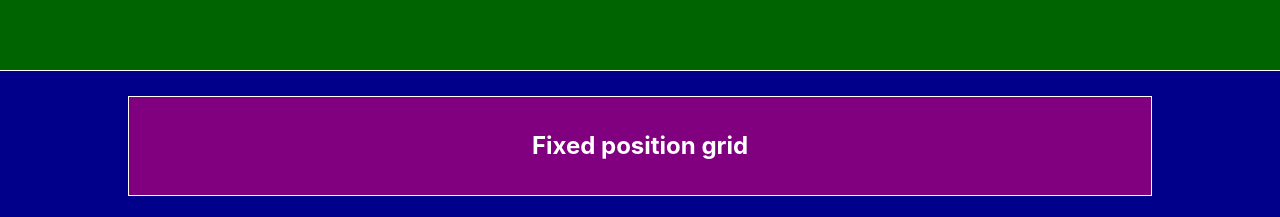
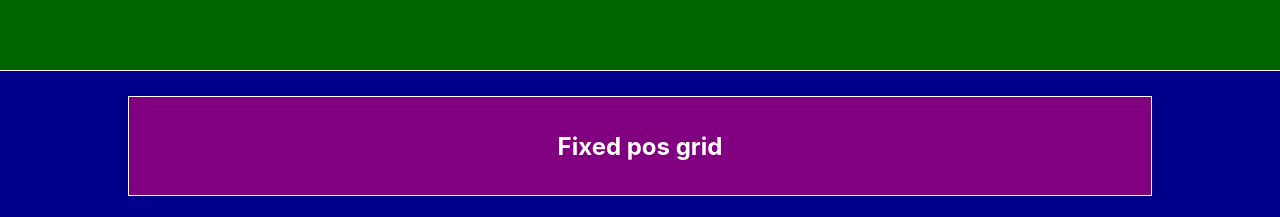
Before and after one commit to SuperJuicer/reflow, a React (Create React App) app: page / in a window 1280 px wide. Shown: the part 580-797 px from the top of the page. Built offline with nearby package versions, Linux system fonts and the light colour scheme.

Commit message:
App scrolls and keeps fixed position grid centered vertically.

```diff
--- a/src/App.js
+++ b/src/App.js
@@ -1,30 +1,33 @@
-import React, { useEffect, useState } from 'react';
+import { useEffect, useState } from 'react';
 import Bottom from './Bottom';
 import Top from './Top';
-// import React, {useState, useRef} from 'react';
 
+/**
+ * Renders the app. Children are Top and Bottom components.
+ * Can zoom up to 400% at 1280x1024 resolution without loss of function.
+ * This meets WCAG's Success Criterion 1.4.10.
+ */
 function App() {
 
-  // We'll need a reference to pass the yOffset to the grid eventually
+  // We'll need to pass the yOffset to the grid eventually for scrolling when the user zooms in,
+  // especially with resolution 1280x1024 up to 400%.
   const [yOffset, setYOffset] = useState(0);
   useEffect(() => {
     window.onscroll = () => {
-      setYOffset(window.pageYOffset)
+      setYOffset(window.pageYOffset);
     }
   }, []);
 
-  console.log(-yOffset);
-
   return (
     // Note: footer would not be an appropriate substitute for Bottom
-    <div>
+    <>
       <Top/>
       <Bottom
         // Will pass -yOffset eventually to fixed-positioned grid
         // to change its position while scrolling vertically.
-        style={{marginTop: -yOffset}}
+        style={{marginTop: -yOffset + 25}}
       />
-    </div>
+    </>
   );
 }
 
--- a/src/Bottom.css
+++ b/src/Bottom.css
@@ -1,7 +1,6 @@
 .bottom {
     height: 150px;
     display: flex;
-    align-items: center;
     justify-content: center;
     box-sizing: border-box;
     border-top: 1px solid white;
@@ -11,7 +10,7 @@
 .grid {
     height: 100px;
     width: 80%;
-    /* Fixed positioning is a requirement of a React API, which is not used in this demo. */
+    /* Fixed positioning is a requirement of an API, which is not used in this demo. */
     position: fixed;
     display: flex;
     align-items: center;
--- a/src/Bottom.js
+++ b/src/Bottom.js
@@ -1,15 +1,17 @@
-import React from 'react';
 import './Bottom.css';
 
+/**
+ * Presentational component, responsible for rendering the Bottom of the app,
+ * which includes the fixed position grid.
+ *
+ * @param props
+ */
 const Bottom = (props) => {
-    console.log(props);
-// console.log(props.marginTop); undefined
-console.log(props.style);
 
     return (
         <div className='bottom'>
-            <div className='grid' style={props.style} /*style={{marginTop: props.marginTop}}*/>
-                <h2>Fixed position grid</h2>
+            <div className='grid' style={props.style}>
+                <h2>Fixed pos grid</h2>
             </div>
         </div>
     );
--- a/src/Top.js
+++ b/src/Top.js
@@ -1,6 +1,11 @@
 import './Top.css';
 
+/**
+ * Presentational component, responsible for rendering the Top of the app,
+ * which includes the level 1 heading and the ordered list
+ */
 const Top = () => {
+
   return (
     <main>
       <h1>Reflow Demo</h1>
```
